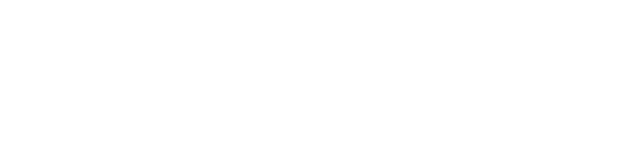
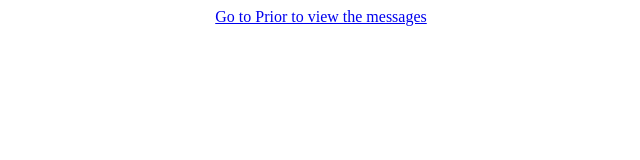
Before and after one commit to doubtda/priorappnotifications, a plain HTML site: page index.html in a window 1280 px wide. Shown: the whole page, without its empty margins (319-959 px from the left). Drawn offline with Linux system fonts and the light colour scheme.

Commit message:
Update index.html

```diff
--- a/index.html
+++ b/index.html
@@ -3,13 +3,13 @@
 <head>
 
     <title>Prior Notifier</title>
-    <meta http-equiv="refresh" content="1; url=https://priorapp.rf.gd" />
 
 
 </head>
 
 <body>
 
+    <center><a href="https://priorapp.rf.gd"<h1>Go to Prior to view the messages</h1></a></center
 
 </body>
 </html>
```
